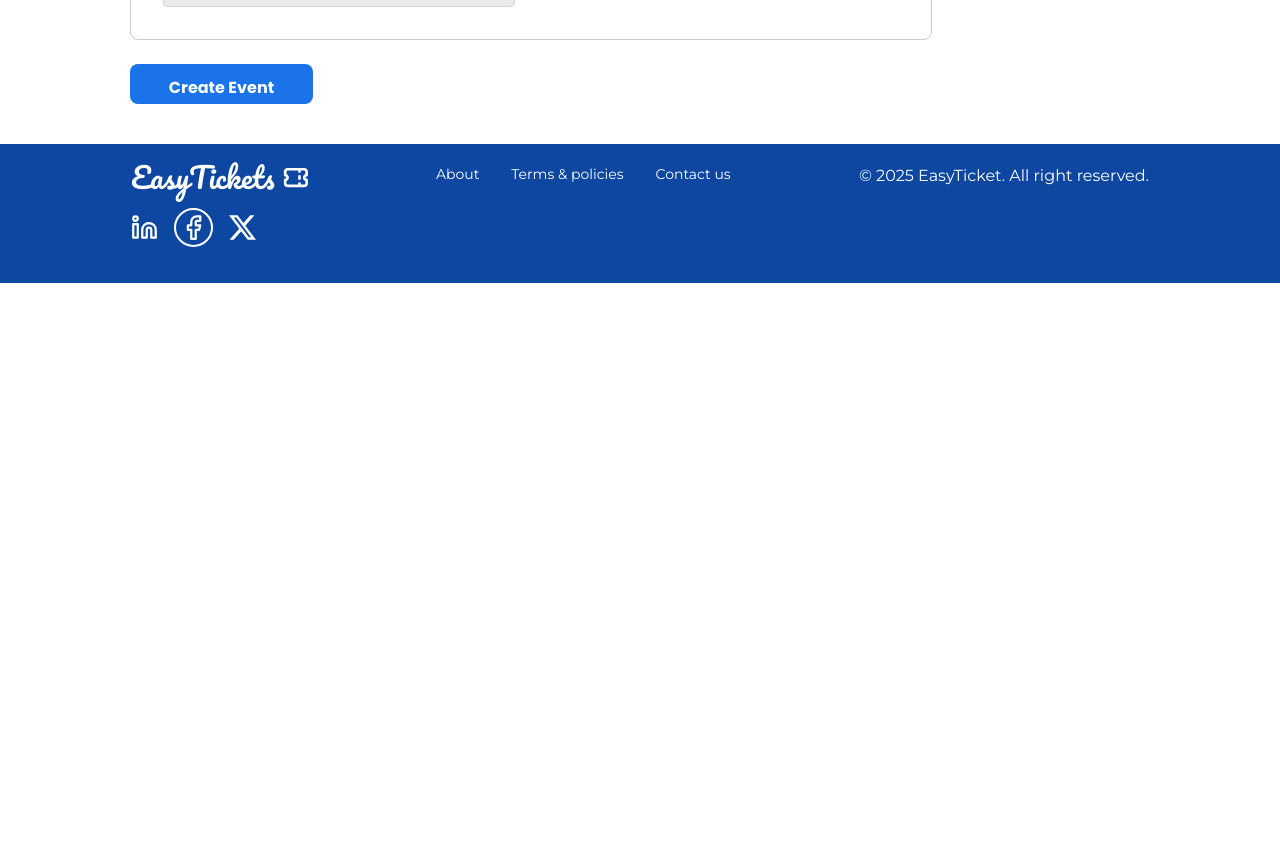
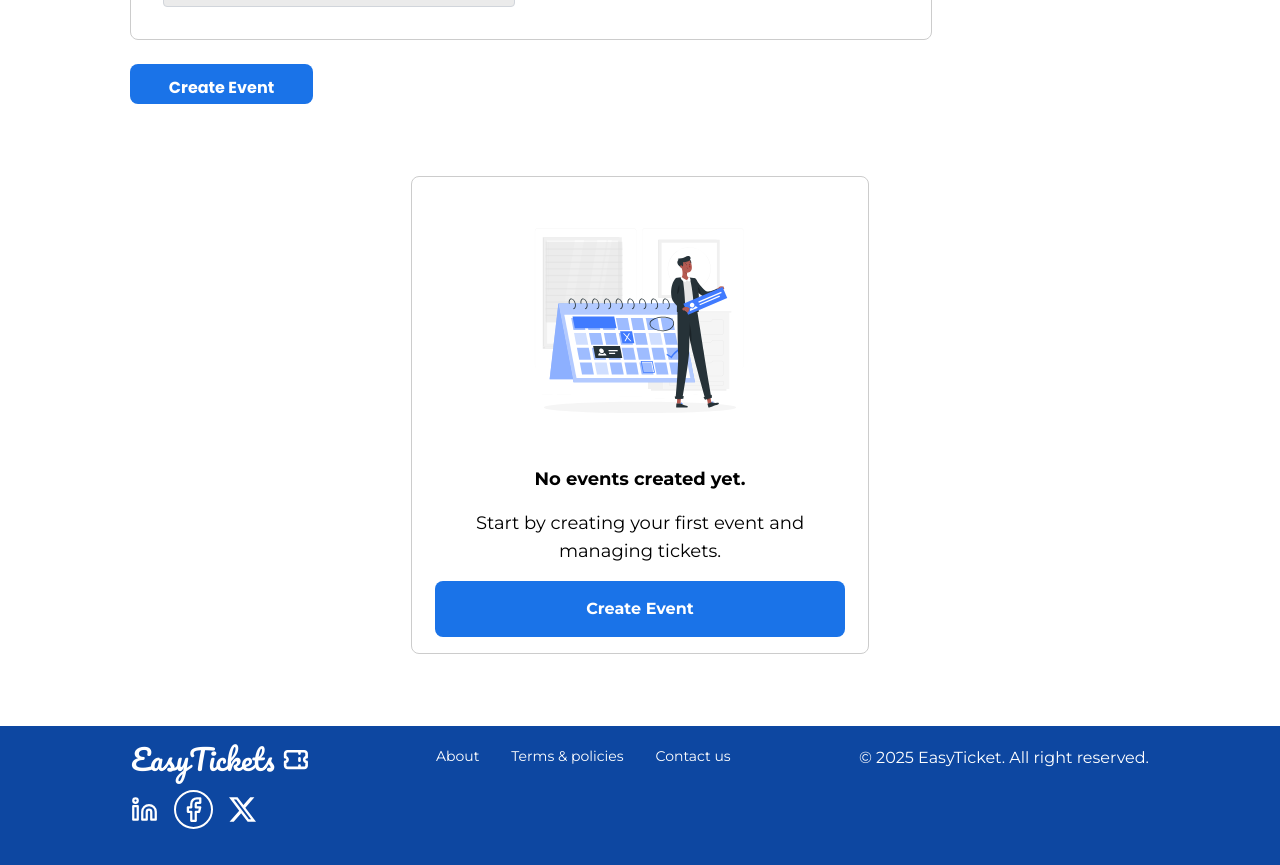
Before and after one commit to mafindijr/easy-ticketing-app, a React (Vite) app in the folder frontend/: page /dashboard in a window 1280 px wide. Shown: the part 2340-3205 px from the top of the page. Before the commit the page ends 2623 px from the top, so only its background shows below. Built offline with nearby package versions, Linux system fonts and the light colour scheme.

Commit message:
feat: render empty dashboard state

```diff
--- a/frontend/src/Pages/dashboard.jsx
+++ b/frontend/src/Pages/dashboard.jsx
@@ -41,6 +41,7 @@ export default function Dashboard() {
             {/* <EmptyDashboadState /> */}
             <OrganizersDashboardEventsCards />
             <CreateEventForm />
+            <EmptyDashboadState />
           </div>
       </div>
     </div>
```
